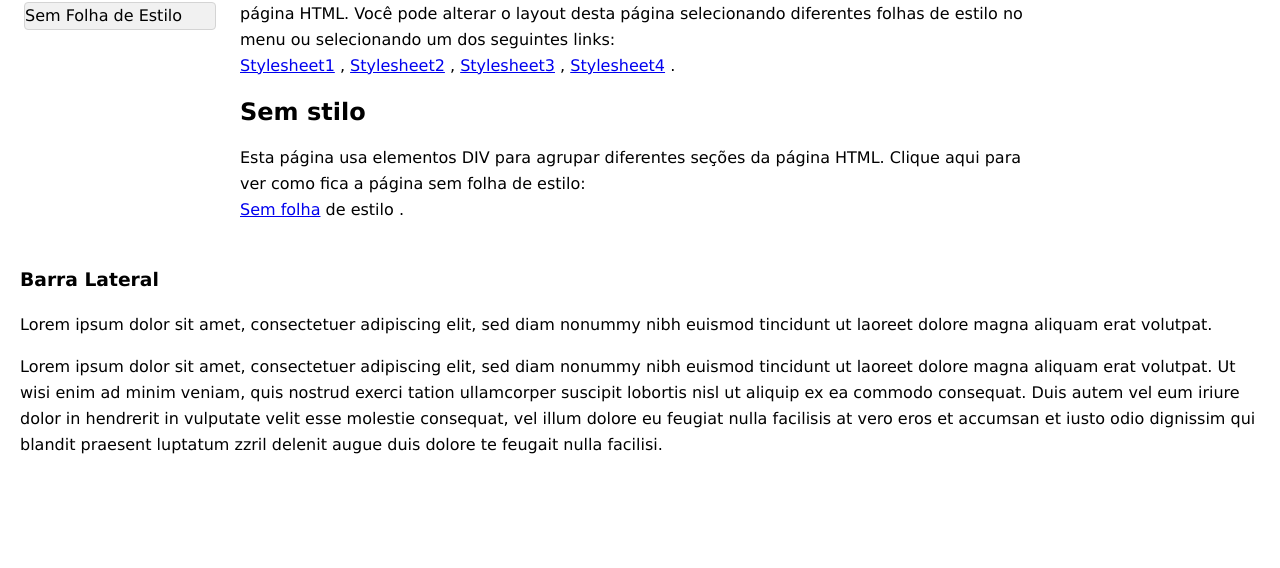
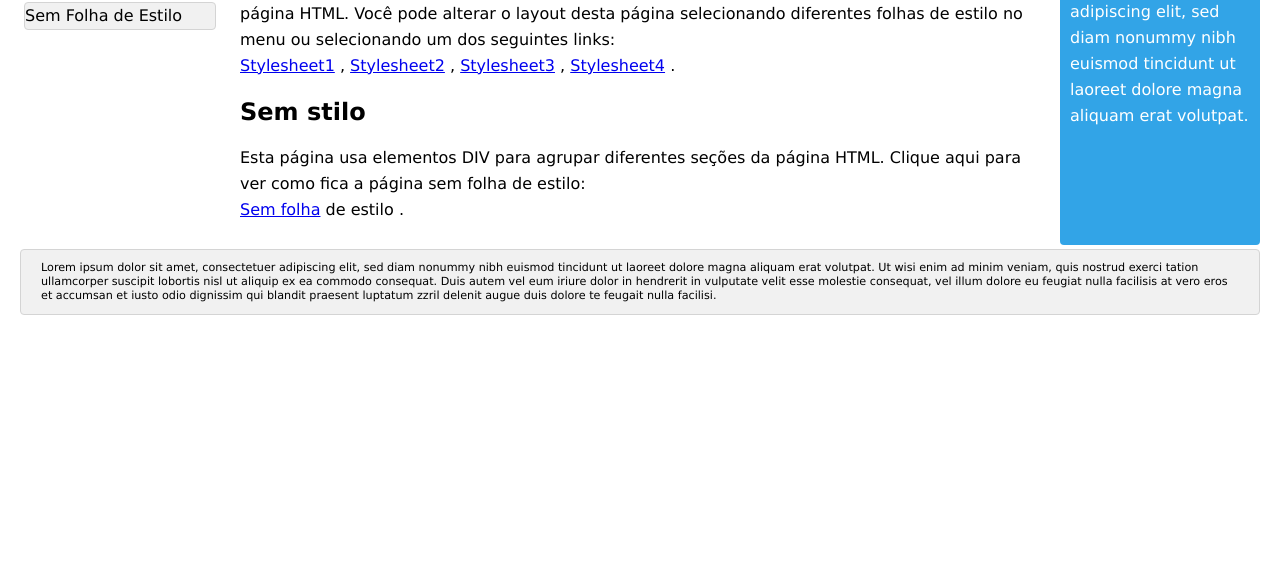
Before and after one commit to Pauloaraujo5/Turma-14-10-12, a plain HTML site: page Aulas/aula-0511.html in a window 1280 px wide. Shown: the part 232-800 px from the top of the page. Drawn offline with Linux system fonts and the light colour scheme.

```diff
--- a/Aulas/aula-0511.html
+++ b/Aulas/aula-0511.html
@@ -4,70 +4,21 @@
 <head>
     <meta charset="UTF-8">
     <title>Exemplo de hmlt + CSS</title>
+    <link rel="stylesheet" href="css/style01.css">
 
 </head>
 
 <body>
     <style>
-        body {
-            font: 100% "Lucida Sans", Verdana;
-            margin: 20px;
-            line-height: 26px;
-            border-radius: 4px;
-        }
 
-        #top {
-            background-color: #04AA6d;
-            color: #ffffff;
-            padding: 15px;
-        }
-
-        #top h1,
-        #top p,
-        ul {
-            margin: 0;
-            padding: 0;
-
-        }
-
-        .item-menu {
-            list-style-type: none;
-            cursor: pointer;
-            background-color: #f1f1f1;
-            border: 1px solid #d4d4d4;
-
-            border-radius: 4px;
-            margin: 4px;
-        }
-
-        .item-menu:hover {
-            background-color: #ffffff;
-        }
-
-        .item-menu:first-child {
-            background-color: #04AA6d;
-            color: #ffffff;
-            font-weight: bold;
-        }
-
-        ul {
-            width: 200px;
-            float: left;
-
-        }
-
-        #main {
-            padding: 10px;
-            margin: 0 210px;
-
-        }
     </style>
 
     <div id="top">
         <h1>Bem-Vindo à minha página inicial</h1>
         <p>Use o menu para selecionar diferentes folhas de estilo</p>
     </div>
-<div>
+    <div class="wrapper">
+        <div id="menubar">
             <ul>
                 <li class="item-menu">Folha de Estilo 1</li>
                 <li class="item-menu">Folha de Estilo 2</li>
@@ -95,14 +46,15 @@
                 <a href="#">Sem folha</a> de estilo .
             </p>
         </div>
-<div>
+        <div id="sidebar">
             <h3>Barra Lateral</h3>
 
             <p>Lorem ipsum dolor sit amet, consectetuer adipiscing elit, sed diam nonummy nibh euismod tincidunt
                 ut
                 laoreet dolore magna aliquam erat volutpat.</p>
         </div>
-<div>
+    </div>
+    <div id="botton">
 
         <p>Lorem ipsum dolor sit amet, consectetuer adipiscing elit, sed diam nonummy nibh euismod tincidunt
             ut
--- /dev/null
+++ b/Aulas/css/style01.css
@@ -0,0 +1,82 @@
+body {
+    font: 100% "Lucida Sans", Verdana;
+    margin: 20px;
+    line-height: 26px;
+    border-radius: 4px;
+}
+
+#top {
+    background-color: #04AA6d;
+    color: #ffffff;
+    padding: 15px;
+
+}
+
+#top h1,
+#top p,
+ul {
+    margin: 0;
+    padding: 0;
+
+}
+
+.item-menu {
+    list-style-type: none;
+    cursor: pointer;
+    background-color: #f1f1f1;
+    border: 1px solid #d4d4d4;
+    margin: 4px;
+}
+
+.item-menu:hover {
+    background-color: #ffffff;
+}
+
+.item-menu:first-child {
+    background-color: #04AA6d;
+    color: #ffffff;
+    font-weight: bold;
+}
+
+ul {
+    width: 200px;
+    float: left;
+
+}
+
+#main {
+    padding: 10px;
+    margin: 0 210px;
+
+}
+
+#sidebar {
+    background-color: #32a4e7;
+    color: white;
+    padding: 10px;
+    width: 180px;
+    right: 0%;
+    top: 0%;
+    bottom: 0;
+    position: absolute;
+    margin: 4px 0px;
+}
+
+.wrapper {
+    position: relative;
+}
+
+#botton {
+    background-color: #f1f1f1;
+    border: 1px solid #d4d4d4;
+    padding: 0px 20px;
+    font-size: 70%;
+    line-height: 14px;
+}
+
+#top,
+.item-menu,
+#sidebar,
+#botton {
+    border-radius: 4px;
+}
```
Lines whose indentation alone changed are shown as unchanged.
